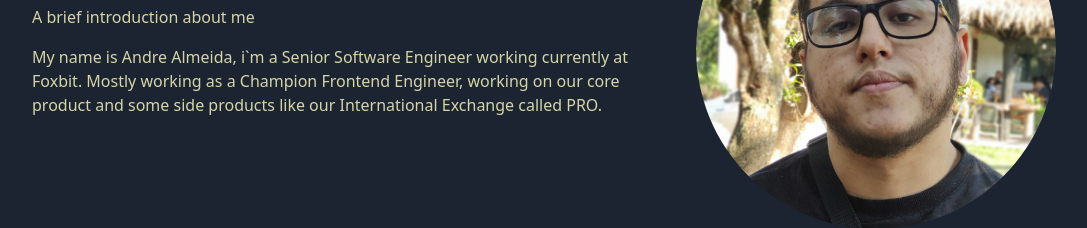
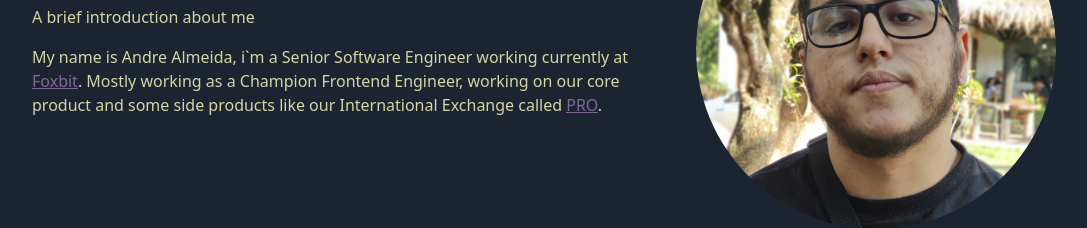
Before and after one commit to aalmeida00/portifolio, a Next.js app: page / in a window 1280 px wide. Shown: the part 227-455 px from the top of the page, without its empty margins (96-1183 px from the left). Built offline with nearby package versions, Linux system fonts and the light colour scheme.

Commit message:
use anchor component on home

```diff
--- a/src/pages/index.tsx
+++ b/src/pages/index.tsx
@@ -1,6 +1,7 @@
 import Avatar from "@/components/Avatar";
 import Title from "@/components/Title";
 import Span from "@/components/Span";
+import Anchor from "@/components/Anchor";
 
 export default function Home() {
   return (
@@ -14,8 +15,8 @@ export default function Home() {
           <Span>A brief introduction about me</Span>
 
           <p>
-            My name is Andre Almeida, i`m a Senior Software Engineer working currently at <a href="https://foxbit.com.br/" target="_blank">Foxbit</a>. Mostly working as a
-            Champion Frontend Engineer, working on our core product and some side products like our International Exchange called <a href="https://pro.foxbit.com/" target="_blank">PRO</a>.
+            My name is Andre Almeida, i`m a Senior Software Engineer working currently at <Anchor href="https://foxbit.com.br/" target="_blank">Foxbit</Anchor>. Mostly working as a
+            Champion Frontend Engineer, working on our core product and some side products like our International Exchange called <Anchor href="https://pro.foxbit.com/" target="_blank">PRO</Anchor>.
           </p>
         </section>
 
```
